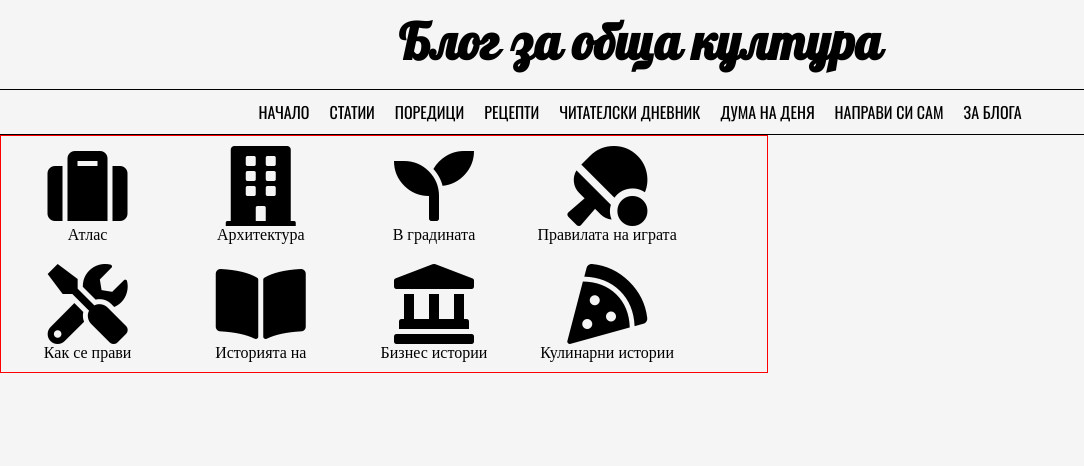
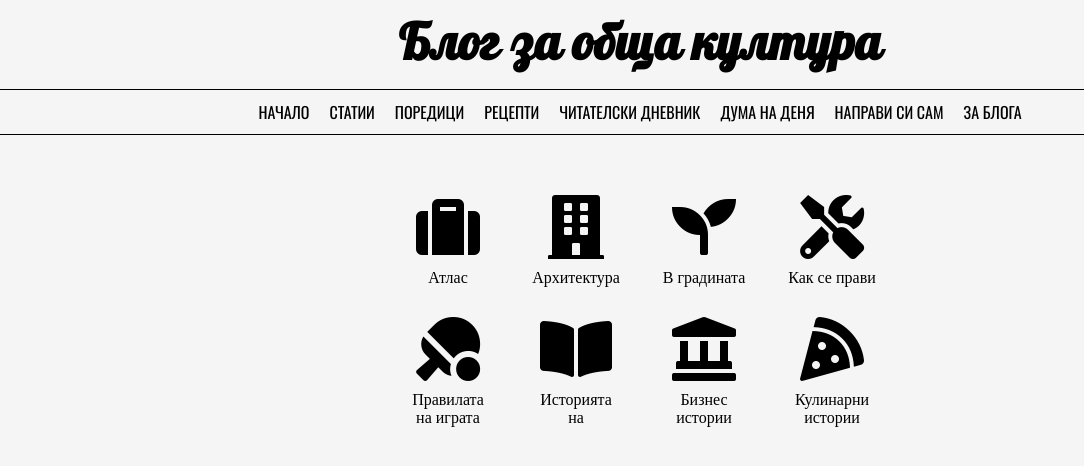
Before and after one commit to LoraKamenova/blog-za-obshta-kultura, a React (Create React App) app: page /#/series in a window 1280 px wide. Shown: the top 466 px of the page, without its empty margins (0-1084 px from the left). Built offline with nearby package versions, Linux system fonts and the light colour scheme.

Commit message:
added series page

```diff
--- a/src/components/Series/Series.css
+++ b/src/components/Series/Series.css
@@ -1,20 +1,45 @@
+.series-page {
+    display: flex;
+    justify-content: center;
+    align-items: center;
+}
+
 .series-container {
     display: flex;
     flex-direction: row;
     flex-wrap: wrap;
-    width: 60%;
-    border: 1px solid red;
+    width: 40%;
+    margin-top: 50px;
+    /* border: 1px solid red; */
 }
 
-.series-item {
-    width: 20%;
-    margin: 10px;
+.series-icon-wrapper {
+    display: flex;
+    flex-direction: column;
+    justify-content: center;
+    align-items: center;
 }
 
 .fas {
-    font-size: 80px;
+    font-size: 4em;
 }
 
 .series-heading {
     text-align: center;
+    padding: 10px;
 }
+
+.series-link {
+    display: flex;
+    width: 25%;
+    padding: 10px;
+    flex-direction: column;
+    justify-content: center;
+    align-items: center;
+    text-decoration: none;
+    color: black;
+}
+
+.series-link:hover {
+    color: rgb(255, 0, 64);;
+}
--- a/src/components/Series/Series.js
+++ b/src/components/Series/Series.js
@@ -1,58 +1,63 @@
 import { React, Component } from 'react';
+import { Link } from "react-router-dom";
 import './Series.css';
 
 class Series extends Component {
 
     render() {
         return (
+            <main className='series-page'>
                 <section className='series-container'>
+                    <Link className='series-link' to={`/`}>
                         <div className='series-item'>
                             <div className='series-icon-wrapper'><i class="fas fa-suitcase"></i></div>
                             <div className='series-heading'>Атлас</div>
                         </div>
+                    </Link>
+                    <Link className='series-link' to={`/`}>
                         <div className='series-item'>
-                    <div className='series-icon-wrapper'>
-                        <i class="fas fa-building"></i>
+                            <div className='series-icon-wrapper'><i class="fas fa-building"></i></div>
                             <div className='series-heading'>Архитектурa</div>
                         </div>
-                </div>
+                    </Link>
+                    <Link className='series-link' to={`/`}>
                         <div className='series-item'>
-                    <div className='series-icon-wrapper'>
-                        <i class="fas fa-seedling"></i>
+                            <div className='series-icon-wrapper'><i class="fas fa-seedling"></i></div>
                             <div className='series-heading'>В градината</div>
                         </div>
+                    </Link>
+                    <Link className='series-link' to={`/`}>
+                        <div className='series-item'>
+                            <div className='series-icon-wrapper'><i class="fas fa-tools"></i></div>
+                            <div className='series-heading'>Как се прави</div>
                         </div>
+                    </Link>
+                    <Link className='series-link' to={`/`}>
                         <div className='series-item'>
-                    <div className='series-icon-wrapper'>
-                        <i class="fas fa-table-tennis"></i>
+                            <div className='series-icon-wrapper'><i class="fas fa-table-tennis"></i></div>
                             <div className='series-heading'>Правилата на играта</div>
                         </div>
-                </div>
+                    </Link>
+                    <Link className='series-link' to={`/`}>
                         <div className='series-item'>
-                    <div className='series-icon-wrapper'>
-                        <i class="fas fa-tools"></i>
-                        <div className='series-heading'>Как се прави</div>
-                    </div>
-                </div>
-                <div className='series-item'>
-                    <div className='series-icon-wrapper'>
-                        <i class="fas fa-book-open"></i>
+                            <div className='series-icon-wrapper'><i class="fas fa-book-open"></i></div>
                             <div className='series-heading'>Историята на</div>
                         </div>
-                </div>
+                    </Link>
+                    <Link className='series-link' to={`/`}>
                         <div className='series-item'>
-                    <div className='series-icon-wrapper'>
-                        <i class="fas fa-landmark"></i>
+                            <div className='series-icon-wrapper'><i class="fas fa-landmark"></i></div>
                             <div className='series-heading'>Бизнес истории</div>
                         </div>
-                </div>
+                    </Link>
+                    <Link className='series-link' to={`/`}>
                         <div className='series-item'>
-                    <div className='series-icon-wrapper'>
-                        <i class="fas fa-pizza-slice"></i>
+                            <div className='series-icon-wrapper'><i class="fas fa-pizza-slice"></i></div>
                             <div className='series-heading'>Кулинарни истории</div>
                         </div>
-                </div>
+                    </Link>
                 </section>
+            </main>
         )
     }
 }
```
Lines whose indentation alone changed are shown as unchanged.
